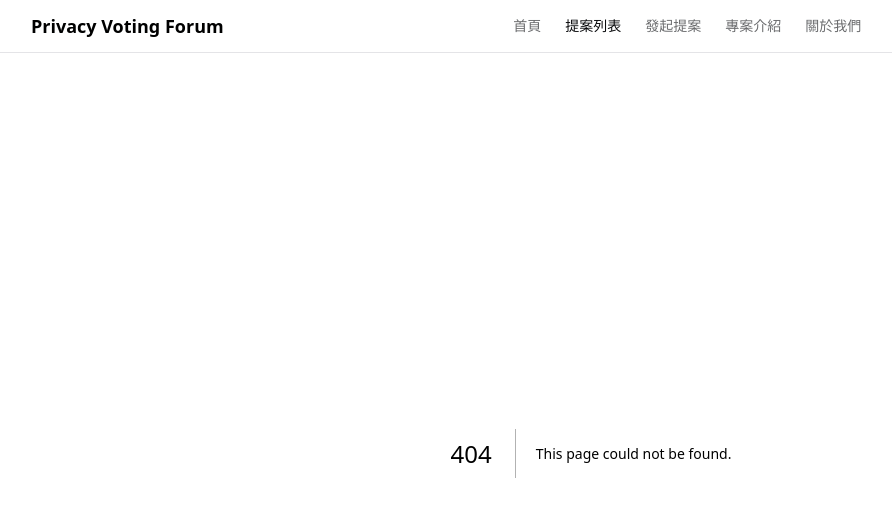
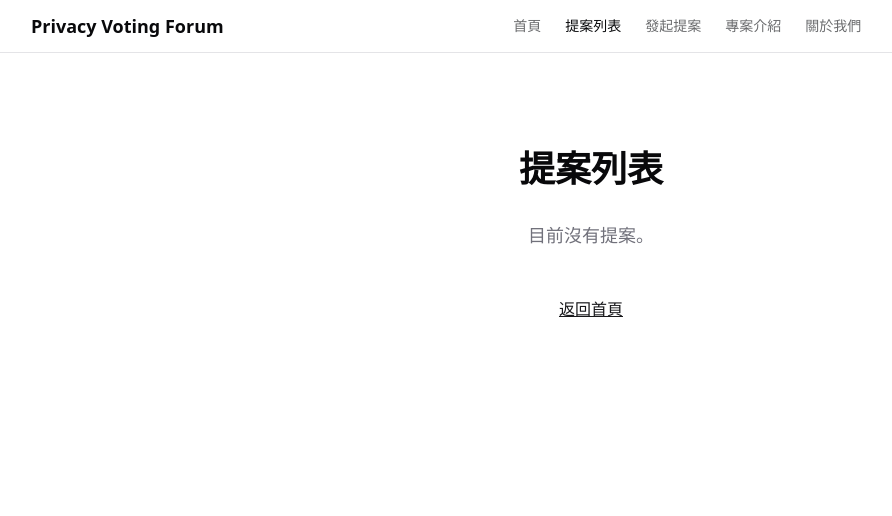
Before and after one commit to bamboochen92518/privacy-voting-forum, a Next.js app: page /proposals in a window 1280 px wide. Before the commit this address had no page. Shown: the top 516 px of the page, without its empty margins (49-941 px from the left). Built offline with nearby package versions, Linux system fonts and the light colour scheme.

Commit message:
feat(page): add Proposal List page

```diff
--- /dev/null
+++ b/app/proposals/page.tsx
@@ -0,0 +1,65 @@
+/* app/proposals/page.tsx
+ * ------------------------------------------------------------
+ * 提案列表頁面
+ * － 顯示所有提案的列表，後端和鏈上連接的內容將在之後補充。
+ * ------------------------------------------------------------
+ */
+"use client";
+
+import { useEffect, useState } from "react";
+import Link from "next/link";
+
+interface Proposal {
+  id: string;
+  title: string;
+  description: string;
+  // TODO: 根據需要添加其他提案屬性，例如創建時間、狀態等
+}
+
+export default function ProposalsList() {
+  // 狀態管理：提案列表
+  const [proposals, setProposals] = useState<Proposal[]>([]);
+
+  // 獲取提案列表的函數
+  const fetchProposals = async () => {
+    // TODO: 在這裡添加從後端或鏈上獲取提案的邏輯
+    // 例如：const response = await fetch('/api/proposals');
+    // const data = await response.json();
+    // setProposals(data);
+  };
+
+  useEffect(() => {
+    fetchProposals();
+  }, []);
+
+  return (
+    <section className="mx-auto flex max-w-5xl flex-col items-center gap-8 px-4 py-24 text-center">
+      <h1 className="text-4xl font-bold">提案列表</h1>
+      <ul className="w-full max-w-lg">
+        {proposals.length === 0 ? (
+          <li className="text-lg text-muted-foreground">目前沒有提案。</li>
+        ) : (
+          proposals.map((proposal) => (
+            <li key={proposal.id} className="border-b py-4">
+              <h2 className="text-2xl font-semibold">{proposal.title}</h2>
+              <p className="text-lg text-muted-foreground">
+                {proposal.description}
+              </p>
+              <Link
+                href={`/proposals/${proposal.id}`}
+                className="text-blue-500 underline"
+              >
+                查看詳情
+              </Link>
+            </li>
+          ))
+        )}
+      </ul>
+      <div className="mt-4">
+        <Link href="/" className="text-primary underline">
+          返回首頁
+        </Link>
+      </div>
+    </section>
+  );
+}
```
